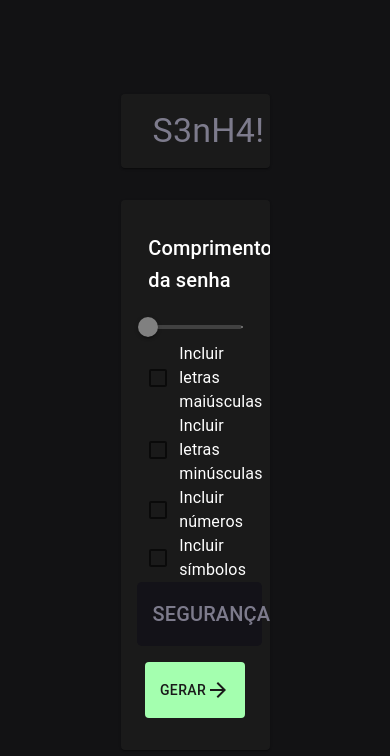
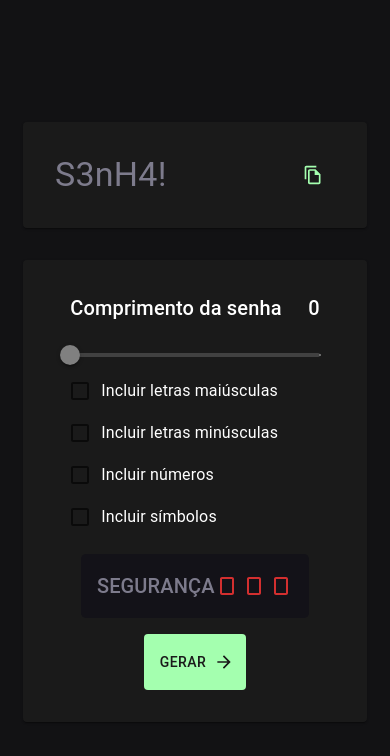
Before and after one commit to Ledelara/password-generator, a Next.js app: page / in a window 390 px wide. Shown: the top 756 px of the page. Built offline with nearby package versions, Linux system fonts and the light colour scheme.

Commit message:
:lipstick: Style: adicionando responsividade para telas menores

```diff
--- a/src/pages/Generator/components/Generate/Generate.tsx
+++ b/src/pages/Generator/components/Generate/Generate.tsx
@@ -13,24 +13,31 @@ const Generate = (props: GenerateProps) => {
         <Box
             mt={2}
             width='100%'
-    >
-        <Button
             sx={{
                 display: 'flex',
                 justifyContent: 'center',
                 alignItems: 'center',
-                width: '85%',
-                margin: '0 auto',
+            }}
+        >
+            <Button
+                sx={{
                     padding: '1rem',
                     backgroundColor: '#A4FFAF',
                     color: '#1a1a1a',
                     '&:hover': {
                         backgroundColor: '#A4FFAF',
                     },
+                    '@media (min-width:600px)': {
+                        width: '50%',
+                    },
+                    '@media (min-width:960px)': {
+                        width: '85%',
+                    },
                 }}
+                endIcon={<ArrowForwardSharp />}
                 onClick={onClick}
             >
-            Gerar <ArrowForwardSharp />
+                Gerar
             </Button>
         </Box>
     )
--- a/src/pages/Generator/components/Password/Password.tsx
+++ b/src/pages/Generator/components/Password/Password.tsx
@@ -29,11 +29,18 @@ const Password = (props: PasswordProps) => {
     <Card
       sx={{
         display: 'flex',
-        backgroundColor: '#1a1a1a',
-        width: '30%',
         justifyContent: 'space-between',
         alignItems: 'center',
-        padding: '1rem',
+        backgroundColor: '#1a1a1a',
+        width: '80%',
+        maxWidth: '600px',
+        padding: '2rem 1rem',
+        '@media (min-width:600px)': {
+          width: '50%',
+        },
+        '@media (min-width:960px)': {
+          width: '30%',
+        },
       }}
     >
       <Typography
--- a/src/pages/Generator/components/PasswordConfig/PasswordConfig.tsx
+++ b/src/pages/Generator/components/PasswordConfig/PasswordConfig.tsx
@@ -49,7 +49,7 @@ const PasswordConfig = () => {
     setPassword(generatedPassword)
 
     let securityLevel: 'low' | 'medium' | 'high' = 'low'
-    if (length>= 8 && length <= 12 && characterPool.length >= 3) {
+    if (length >= 8 && length <= 12 && characterPool.length >= 3) {
       securityLevel = 'medium'
     } else if (length > 12 && characterPool.length >= 3) {
       securityLevel = 'high'
@@ -67,8 +67,15 @@ const PasswordConfig = () => {
           alignItems: 'center',
           justifyContent: 'center',
           backgroundColor: '#1a1a1a',
-          width: '30%',
+          width: '80%',
+          maxWidth: '600px',
           padding: '2rem 1rem',
+          '@media (min-width:600px)': {
+            width: '50%',
+          },
+          '@media (min-width:960px)': {
+            width: '30%',
+          },
         }}
       >
         <SliderMarker value={length} onChange={(val) => setLength(val)} />
--- a/src/pages/Generator/components/Strength/Strength.tsx
+++ b/src/pages/Generator/components/Strength/Strength.tsx
@@ -17,11 +17,15 @@ const Strength = (props: StrengthProps) => {
                 display: 'flex',
                 justifyContent: 'space-between',
                 alignItems: 'center',
-                width: '80%',
-                margin: '0 auto',
-                padding: '1rem',
+                padding: '1em',
                 backgroundColor: '#131218',
                 borderRadius: '0.3rem',
+                '@media (min-width:600px)': {
+                    width: '50%',
+                },
+                '@media (min-width:960px)': {
+                    width: '80%',
+                },
             }}
         >
             <Typography
@@ -36,7 +40,7 @@ const Strength = (props: StrengthProps) => {
             <Box
                 sx={{
                     display: 'flex',
-                    gap: '0.5rem',
+                    gap: '0.2rem',
                 }}
             >
                 <CropPortraitOutlined color={color} />
```
Lines whose indentation alone changed are shown as unchanged.
